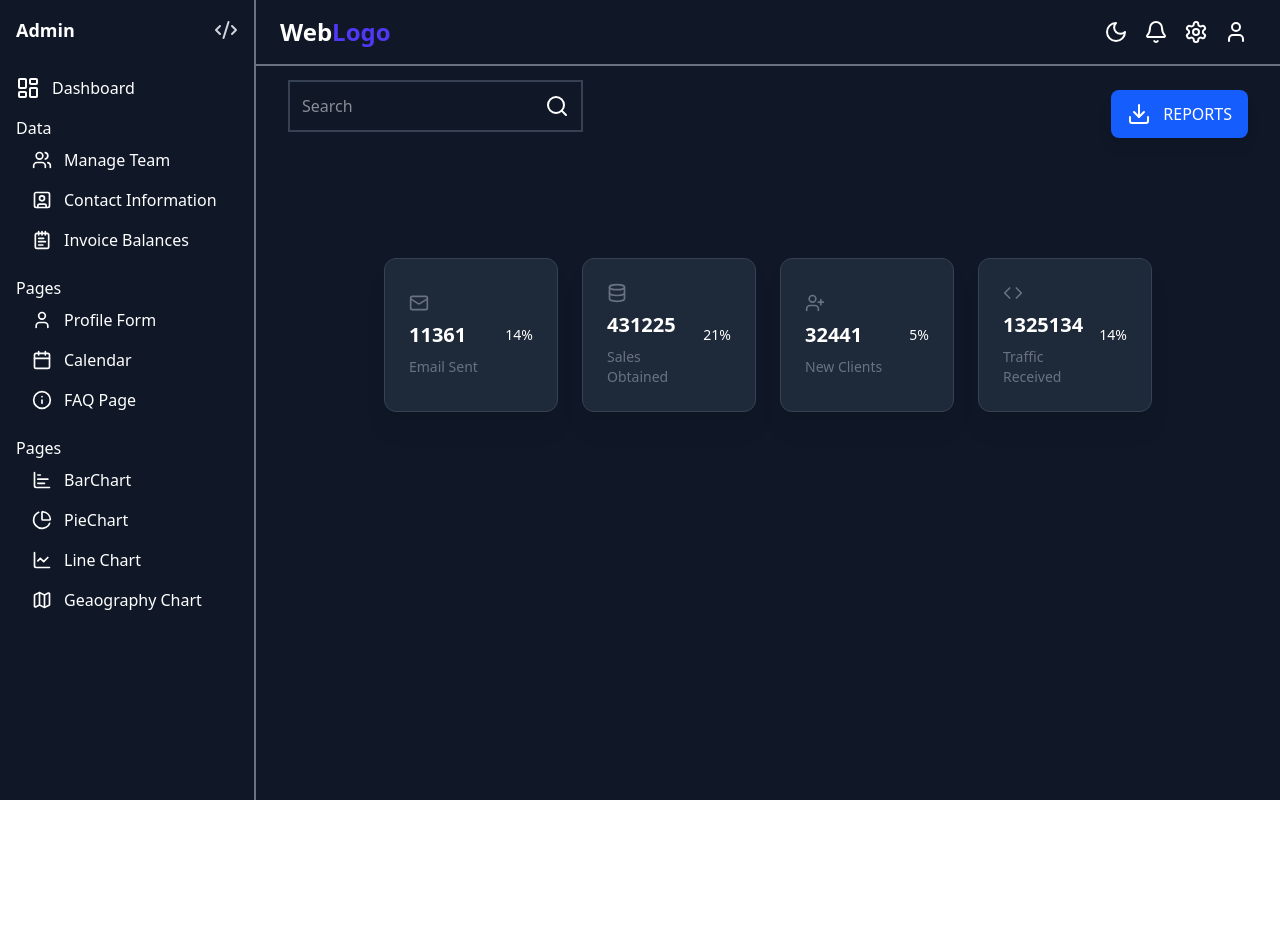
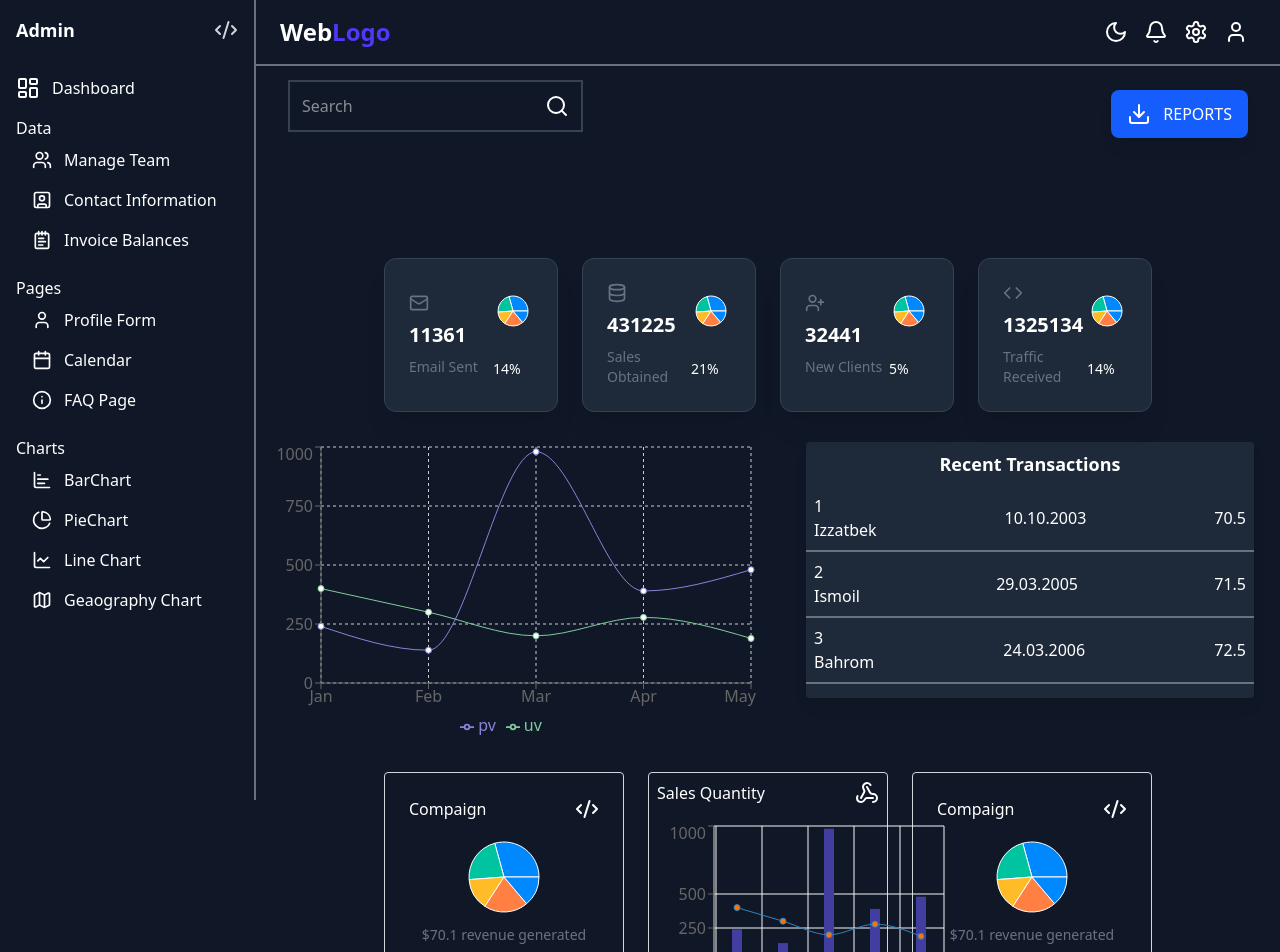
Before and after one commit to IncridableAcuman/Admin_Panel, a React (Vite) app in the folder client/: page / in a window 1280 px wide. Shown: the top 952 px of the page. Before the commit the page ends 800 px from the top, so only its background shows below. Built offline with nearby package versions, Linux system fonts and the light colour scheme.

Commit message:
admin panel

```diff
--- a/client/package.json
+++ b/client/package.json
@@ -16,8 +16,10 @@
     "lucide-react": "^0.487.0",
     "react": "^19.0.0",
     "react-dom": "^19.0.0",
+    "react-google-charts": "^5.2.1",
     "react-router-dom": "^7.5.0",
     "react-toastify": "^11.0.5",
+    "recharts": "^2.15.2",
     "tailwindcss": "^4.1.3"
   },
   "devDependencies": {
--- a/client/src/components/CartItem.jsx
+++ b/client/src/components/CartItem.jsx
@@ -1,7 +1,10 @@
 import { Code, Database, Mail, UserPlus } from 'lucide-react'
 import React from 'react'
+import data from '../resources/ChartData'
+import { Cell, Pie, PieChart } from 'recharts'
 
 const CartItem = () => {
+  const COLORS = ["#0088FE", "#00C49F", "#FFBB28", "#FF8042"];
     const CardRecourse=[
         {title:"Email Sent",icon:<Mail size={20}/>,count:11361,staticPrasent:14},
         {title:"Sales Obtained",icon:<Database size={20}/>,count:431225,staticPrasent:21},
@@ -12,14 +15,27 @@ const CartItem = () => {
     <>
     <div className="grid grid-cols-1 sm:grid-cols-2 md:grid-cols-3 lg:grid-cols-4 gap-6">
         {CardRecourse.map((item,index)=>(
-          <div key={index} className="flex items-center justify-between group bg-gray-800 bg-opacity-50 backdrop-blur-lg p-6 rounded-xl shadow-xl hover:shadow-2xl
+          <div key={index} className="flex items-center justify-between group bg-gray-800 bg-opacity-50  backdrop-blur-lg p-6 rounded-xl shadow-xl hover:shadow-2xl
            transform hover:-translate-y-2 transition-all duration-300 border border-gray-700 hover:border-2 hover:border-slate-700">
             <div className="space-y-2">
               <p className='text-gray-500'>{item.icon}</p>
               <p className='text-xl font-semibold'>{item.count}</p>
               <p className='text-sm text-gray-500'>{item.title}</p>
             </div>
-            <div className="b">
+            <div className="space-y-7">
+              <PieChart width={40} height={40}>
+                <Pie data={data}
+                dataKey="uv"
+                nameKey="name"
+                cx="50%"
+                cy="50%"
+                outerRadius="100%"
+                fill='#8884d8'>
+                  {data.map((entry, index) => (
+          <Cell key={`cell-${index}`} fill={COLORS[index % COLORS.length]} />
+        ))}
+                </Pie>
+              </PieChart>
               <p className='text-sm'>{item.staticPrasent}%</p>
             </div>
           </div>
--- a/client/src/components/Sidebar.jsx
+++ b/client/src/components/Sidebar.jsx
@@ -1,84 +1,131 @@
-import { Calendar, ChartBar, ChartLine, ChartPie, Code2, Info, LayoutDashboard, Map, Menu, NotepadText, User, Users, UserSquare, X,} from 'lucide-react'
-import React, { useState } from 'react'
+import {
+    Calendar,
+    ChartBar,
+    ChartLine,
+    ChartPie,
+    Code2,
+    Info,
+    LayoutDashboard,
+    Map,
+    Menu,
+    NotepadText,
+    User,
+    Users,
+    UserSquare,
+    X,
+  } from "lucide-react";
+  const Sidebar = ({isOpen,setIsOpen}) => {
 
-const Sidebar = () => {
-    const [isOpen,setIsOpen]=useState(false);
-    const SidebarData=[
-        {name:"Manage Team",icon:<Users size={20}/>,path:"#"},
-        {name:"Contact Information",icon:<UserSquare size={20}/>,path:"#"},
-        {name:"Invoice Balances",icon:<NotepadText size={20}/>,path:"#"},
-    ]
-    const PagesData=[
-        {name:"Profile Form",icon:<User size={20}/>,path:"#"},
-        {name:"Calendar",icon:<Calendar size={20}/>,path:"#"},
-        {name:"FAQ Page",icon:<Info size={20}/>,path:"#"},
-    ]
-    const ChartData=[
-        {name:"BarChart",icon:<ChartBar size={20}/>,path:"#"},
-        {name:"PieChart",icon:<ChartPie size={20}/>,path:"#"},
-        {name:"Line Chart",icon:<ChartLine size={20}/>,path:"#"},
-        {name:"Geaography Chart",icon:<Map size={20}/>,path:"#"}
-    ]
+    const SidebarData = [
+      { name: "Manage Team", icon: <Users size={20} />, path: "#" },
+      { name: "Contact Information", icon: <UserSquare size={20} />, path: "#" },
+      { name: "Invoice Balances", icon: <NotepadText size={20} />, path: "#" },
+    ];
+
+    const PagesData = [
+      { name: "Profile Form", icon: <User size={20} />, path: "#" },
+      { name: "Calendar", icon: <Calendar size={20} />, path: "#" },
+      { name: "FAQ Page", icon: <Info size={20} />, path: "#" },
+    ];
+
+    const ChartData = [
+      { name: "BarChart", icon: <ChartBar size={20} />, path: "#" },
+      { name: "PieChart", icon: <ChartPie size={20} />, path: "#" },
+      { name: "Line Chart", icon: <ChartLine size={20} />, path: "#" },
+      { name: "Geaography Chart", icon: <Map size={20} />, path: "#" },
+    ];
+
     return (
       <>
         <div className="flex">
-       <div className={`w-64 fixed top-0 left-0 bg-gray-900 text-white border-r-2 border-gray-500 min-h-screen
-        z-50 transform ${isOpen ? "translate-x-0":"-translate-x-64"} transition-transform duration-300 ease-in-out lg:translate-x-0`}>
+          {/* Overlay */}
+          {isOpen && (
+            <div
+              onClick={() => setIsOpen(false)}
+              className="fixed inset-0 bg-black bg-opacity-50 z-40 lg:hidden"
+            />
+          )}
+
+          {/* Sidebar */}
+          <div
+            className={`w-64 fixed top-0 right-0 bg-gray-900 text-white border-l-2 border-gray-500 min-h-screen z-50
+            transform transition-transform duration-300 ease-in-out
+            ${isOpen ? "translate-x-0" : "translate-x-full"}
+            lg:left-0 lg:right-auto lg:translate-x-0 lg:border-r-2 lg:border-l-0`}
+          >
             <div className="flex items-center justify-between p-4">
-            <h2 className='text-lg font-semibold'>Admin</h2>
-            <Code2  className='cursor-pointer text-gray-300 hover:text-white transition hidden lg:block'/>
+              <h2 className="text-lg font-semibold">Admin</h2>
+              <Code2 className="cursor-pointer text-gray-300 hover:text-white transition hidden lg:block" />
               {isOpen && (
-            <button className='lg:hidden text-gray-300 cursor-pointer hover:text-white'size={24} onClick={()=>setIsOpen(false)}>
+                <button
+                  className="lg:hidden text-gray-300 cursor-pointer hover:text-white"
+                  onClick={() => setIsOpen(false)}
+                >
                   <X />
                 </button>
               )}
             </div>
 
             <div className="flex items-center px-4 py-2 gap-3 mt-2">
-            <LayoutDashboard/>
+              <LayoutDashboard />
               <p>Dashboard</p>
             </div>
 
-        <div className=" px-4 py-2">
+            <div className="px-4 py-2">
               <p>Data</p>
-            {SidebarData.map((item,index)=>(
-                <a key={index} href={item.path}
-                className='flex items-center gap-3 px-4 py-2 hover:bg-gray-800 hover:text-white transition rounded-lg'>
+              {SidebarData.map((item, index) => (
+                <a
+                  key={index}
+                  href={item.path}
+                  className="flex items-center gap-3 px-4 py-2 hover:bg-gray-800 hover:text-white transition rounded-lg"
+                >
                   {item.icon}
                   {item.name}
                 </a>
               ))}
             </div>
-        <div className=" px-4 py-2">
+
+            <div className="px-4 py-2">
               <p>Pages</p>
-            {PagesData.map((item,index)=>(
-                <a key={index} href={item.path}
-                className='flex items-center gap-3 px-4 py-2 hover:bg-gray-800 hover:text-white transition rounded-lg'>
+              {PagesData.map((item, index) => (
+                <a
+                  key={index}
+                  href={item.path}
+                  className="flex items-center gap-3 px-4 py-2 hover:bg-gray-800 hover:text-white transition rounded-lg"
+                >
                   {item.icon}
                   {item.name}
                 </a>
               ))}
             </div>
-        <div className=" px-4 py-2">
-            <p>Pages</p>
-            {ChartData.map((item,index)=>(
-                <a key={index} href={item.path}
-                className='flex items-center gap-3 px-4 py-2 hover:bg-gray-800 hover:text-white transition rounded-lg'>
+
+            <div className="px-4 py-2">
+              <p>Charts</p>
+              {ChartData.map((item, index) => (
+                <a
+                  key={index}
+                  href={item.path}
+                  className="flex items-center gap-3 px-4 py-2 hover:bg-gray-800 hover:text-white transition rounded-lg"
+                >
                   {item.icon}
                   {item.name}
                 </a>
               ))}
             </div>
           </div>
+
+          {/* Menu button */}
           {!isOpen && (
-            <button onClick={()=>setIsOpen(true)} className='lg:hidden fixed  top-5 right-0 cursor-pointer text-gray-300 hover:text-white transition'>
-                <Menu size={24}/>
+            <button
+              onClick={() => setIsOpen(true)}
+              className="lg:hidden fixed top-5 right-4 cursor-pointer text-gray-300 hover:text-white transition"
+            >
+              <Menu size={24} />
             </button>
           )}
         </div>
+      </>
+    );
+  };
 
-    </>
-  )
-}
-
-export default Sidebar
+  export default Sidebar;
--- a/client/src/pages/Home/Home.jsx
+++ b/client/src/pages/Home/Home.jsx
@@ -1,16 +1,25 @@
-import React from 'react'
+import React, { useState } from 'react'
 import Sidebar from '../../components/Sidebar'
 import Navbar from '../../components/Navbar'
 import CartItem from '../../components/CartItem'
 import { Download, Search } from 'lucide-react'
+import LineCharts from '../../resources/LineCharts'
+import Quantity from '../../resources/Quantity'
+import Compaign from '../../resources/Compaign'
 const Home = () => {
+  const [sidebarIsOpen,setIsSidebarOpen]=useState(false);
+  const contenting=[
+    {id:1,name:"Izzatbek",date:"10.10.2003",price:70.5},
+    {id:2,name:"Ismoil",date:"29.03.2005",price:71.5},
+    {id:3,name:"Bahrom",date:"24.03.2006",price:72.5}
+  ]
   return (
     <>
     <div className="bg-gray-900 min-h-screen text-white">
-          <Navbar/>
-          <Sidebar/>
+          <Navbar onMenuClick={()=>setIsSidebarOpen(true)}/>
+          <Sidebar isOpen={sidebarIsOpen} setIsOpen={setIsSidebarOpen}/>
           <div className=" flex flex-col md:flex-row md:ml-64 mt-16 px-8 py-4  items-center justify-between">
-            <div className="flex items-center gap-3 border-2 mb-4 border-gray-700 p-3">
+            <div className="flex items-center gap-3 border-2 mb-4 border-gray-700 p-3 ">
               <input type="text" placeholder='Search' className='outline-none bg-transparent text-white' />
               <Search/>
             </div>
@@ -22,6 +31,31 @@ const Home = () => {
           <div className="lg:ml-64 mt-16 normalize">
             <CartItem/>
           </div>
+          <div className="grid grid-cols-1 lg:grid-cols-2 gap-6 lg:ml-64">
+            <div className="w-full">
+              <LineCharts/>
+            </div>
+            <div className="w-full max-w-md bg-gray-800 max-h-64 rounded shadow-lg mx-auto">
+              <h2 className='text-center p-2 text-lg font-semibold'>Recent Transactions</h2>
+              {/* transaction item */}
+                {contenting.map((item,index)=>(
+                  <div key={index} className="flex items-center justify-between p-2 border-b-2 border-gray-500">
+                    <div className="">
+                      <p>{item.id}</p>
+                      <p>{item.name}</p>
+                    </div>
+                    <p>{item.date}</p>
+                    <button>{item.price}</button>
+                  </div>
+                ))}
+            </div>
+          </div>
+          {/* three content */}
+          <div className="grid grid-cols-1 lg:grid-cols-3 gap-6 lg:ml-64 normalize">
+            <Compaign/>
+            <Quantity/>
+            <Compaign/>
+          </div>
     </div>
 
     </>
--- /dev/null
+++ b/client/src/resources/ChartData.js
@@ -0,0 +1,8 @@
+const data = [
+    { name: "Jan", uv: 400, pv: 240 },
+    { name: "Feb", uv: 300, pv: 139 },
+    { name: "Mar", uv: 200, pv: 980 },
+    { name: "Apr", uv: 278, pv: 390 },
+    { name: "May", uv: 189, pv: 480 },
+  ];
+  export default data;
--- /dev/null
+++ b/client/src/resources/Compaign.jsx
@@ -0,0 +1,35 @@
+import React from 'react'
+import { Cell, Pie, PieChart } from 'recharts'
+import { Code2 } from 'lucide-react';
+import data from './ChartData';
+const Compaign = () => {
+  const COLORS = ["#0088FE", "#00C49F", "#FFBB28", "#FF8042"];
+
+  return (
+    <>
+    <div className="border border-gray-300 p-4 text-center space-y-2 rounded">
+        <div className="flex items-center justify-between p-2">
+            <h2>Compaign</h2>
+            <Code2/>
+        </div>
+        <PieChart width={80} height={80} className='mx-auto'>
+            <Pie data={data}
+            dataKey="uv"
+            nameKey="name"
+            cx="50%"
+            cy="50%"
+            outerRadius="100%"
+            fill='#8884d8'>
+                {data.map((entry,index)=>(
+                    <Cell key={`cell-${index}`} fill={COLORS[index%COLORS.length]} />
+                ))}
+            </Pie>
+        </PieChart>
+        <p className='text-sm text-gray-500'>$70.1 revenue generated</p>
+        <h2>Includes extra misc expenditures and costs</h2>
+    </div>
+    </>
+  )
+}
+
+export default Compaign
--- /dev/null
+++ b/client/src/resources/LineCharts.jsx
@@ -0,0 +1,22 @@
+import React from 'react'
+import { ResponsiveContainer, LineChart, Line, XAxis, YAxis, CartesianGrid, Tooltip, Legend } from 'recharts';
+import data from './ChartData';
+const LineCharts = () => {
+  return (
+    <>
+    <ResponsiveContainer width="100%" height={300}>
+        <LineChart data={data}>
+            <CartesianGrid strokeDasharray="3 3"/>
+                <XAxis dataKey="name"/>
+                <YAxis/>
+                <Tooltip/>
+                <Legend/>
+                <Line type="monotone" dataKey="pv" stroke='#8884d8'/>
+                <Line type="monotone" dataKey="uv" stroke='#82ca9d'/>
+        </LineChart>
+    </ResponsiveContainer>
+    </>
+  )
+}
+
+export default LineCharts
--- /dev/null
+++ b/client/src/resources/Quantity.jsx
@@ -0,0 +1,28 @@
+import { Webhook } from 'lucide-react'
+import React from 'react'
+import { Area, Bar, CartesianGrid, ComposedChart, Legend, Line, Tooltip, XAxis, YAxis } from 'recharts'
+import data from './ChartData'
+const Quantity = () => {
+  return (
+    <>
+    <div className="border border-gray-300   text-center space-y-2 rounded">
+        <div className="flex items-center justify-between p-2">
+            <h2>Sales Quantity</h2>
+            <Webhook/>
+        </div>
+       <ComposedChart width={300} height={200} data={data}>
+        <CartesianGrid stroke='#f5f5f5'/>
+        <XAxis name='name' scale='band'/>
+        <YAxis/>
+        <Tooltip/>
+        <Legend/>
+        <Area type='monotone' dataKey='amt' fill='#8884d8' stroke='#8884d8'/>
+        <Bar dataKey='pv' barSize={10} fill='#413ea0'/>
+        <Line type='monotone' dataKey='uv' fill='#ff7300'/>
+       </ComposedChart>
+    </div>
+    </>
+  )
+}
+
+export default Quantity
```
Also changed, not shown: client/src/components/Navbar.jsx (+5 -3 lines), client/src/index.css (line endings or trailing spaces), client/src/pages/Layout/Layout.jsx (deleted), 1 other file (tests, documents, lock files or other folders). Lines whose indentation alone changed are shown as unchanged.
